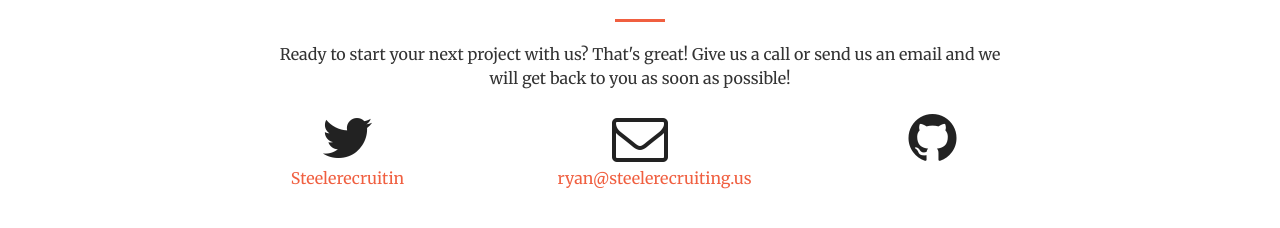
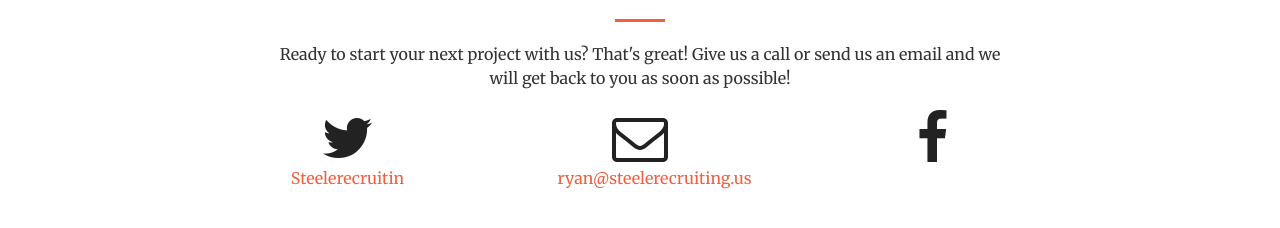
Before and after one commit to steelerecruiting/steele-recruiting, a Jekyll site: the page built from index.html, in a window 1280 px wide and 900 px high, scrolled down 1981 px. Shown: the part 590-818 px from the top of the window. Built offline with Jekyll 4.4.1, drawn with Linux system fonts in a browser that asks for light colours.

Commit message:
added facebook icon

```diff
--- a/_includes/contact.html
+++ b/_includes/contact.html
@@ -20,8 +20,8 @@
         </div>
         <div class="col-lg-2 col-lg-offset-1 text-center">
             <a href="https://github.com/{{ site.github_username }}">
-            <i class="fa fa-github fa-3x wow bounceIn" data-wow-delay=".1s"></i>
-                <p>{{ site.github_username }}</p>
+            <i class="fa fa-facebook fa-3x wow bounceIn" data-wow-delay=".1s"></i>
+                <p>{{ site.facebook_username }}</p>
             </a>
         </div>
 
```
